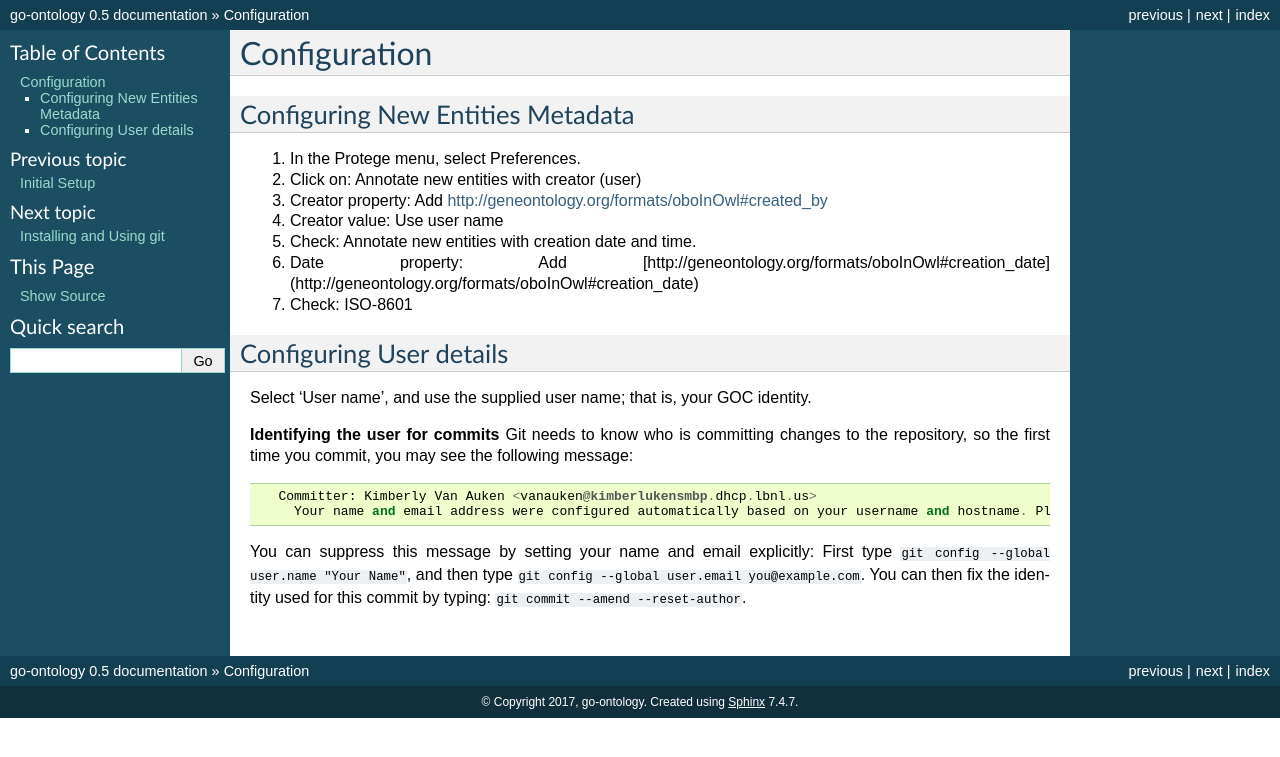
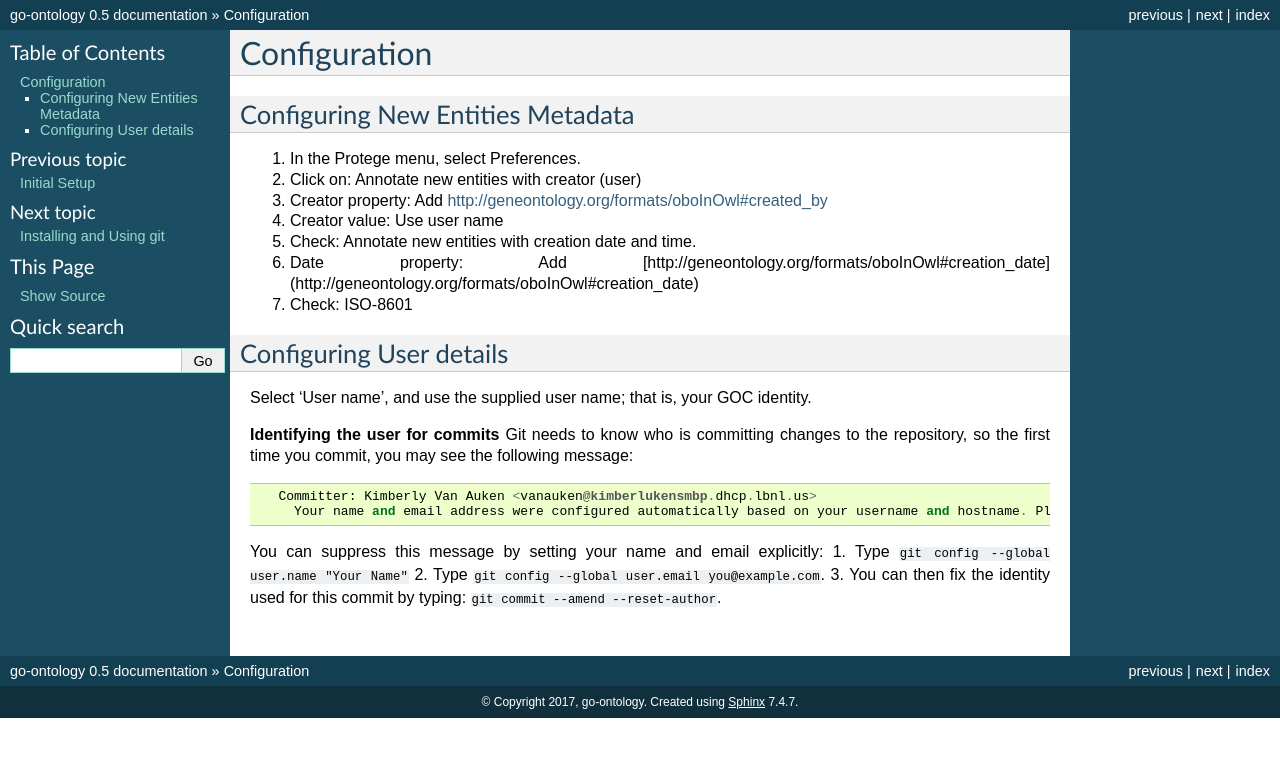
Before and after one commit to geneontology/go-ontology, a Sphinx documentation site: the page built from docs/Configs.md, in a window 1280 px wide. Shown: the top 757 px of the page. Built offline with Sphinx 7.4.7, drawn with Linux system fonts in a browser that asks for light colours.

Commit message:
Create Configs.md
added bullets

````diff
--- a/docs/Configs.md
+++ b/docs/Configs.md
@@ -25,4 +25,7 @@ Select 'User name', and use the supplied user name; that is, your GOC identity.
 	   Committer: Kimberly Van Auken <vanauken@kimberlukensmbp.dhcp.lbnl.us>
          Your name and email address were configured automatically based on your username and hostname. Please check that they are accurate.
 
-   You can suppress this message by setting your name and email explicitly: First type ```git config --global user.name "Your Name"```, and then type ```git config --global user.email you@example.com```. You can then fix the identity used for this commit by typing: ```git commit --amend --reset-author```.
+   You can suppress this message by setting your name and email explicitly:
+      1. Type ```git config --global user.name "Your Name"```
+      2. Type ```git config --global user.email you@example.com```.
+      3. You can then fix the identity used for this commit by typing: ```git commit --amend --reset-author```.
````
